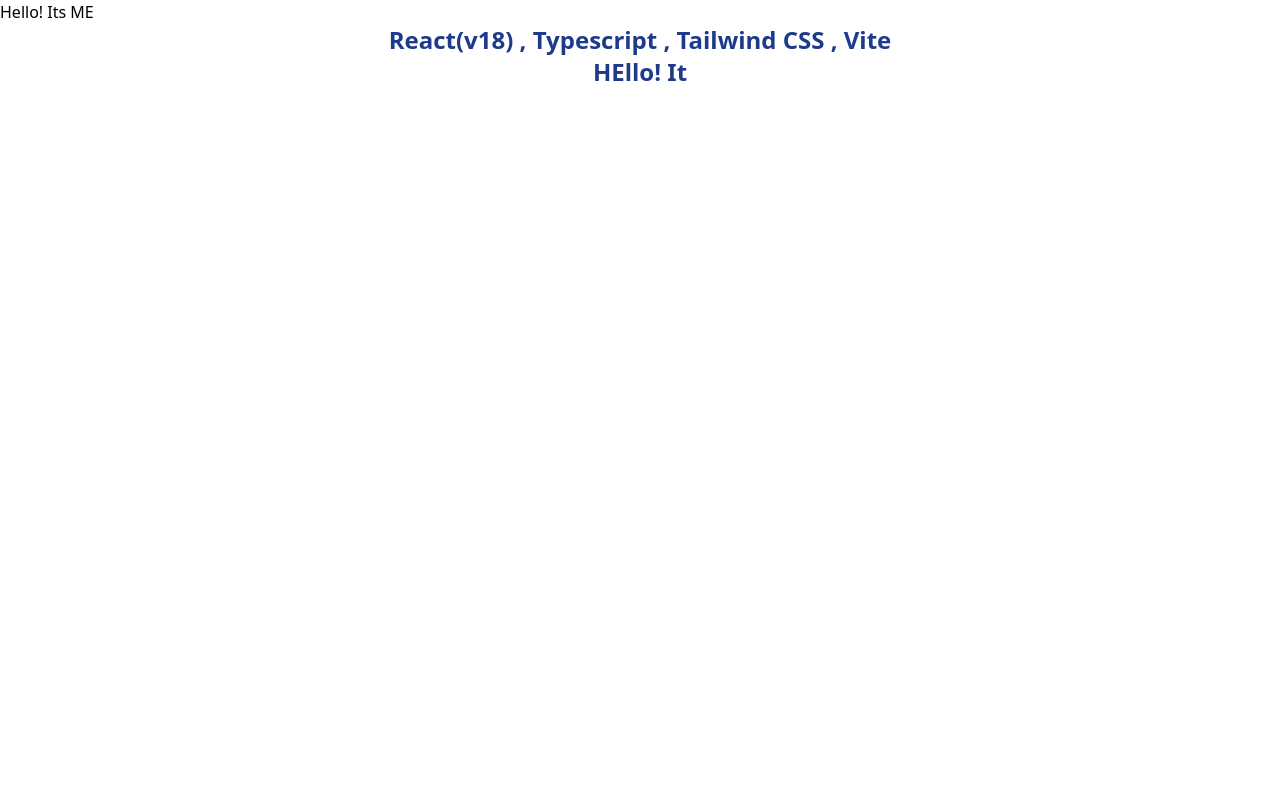
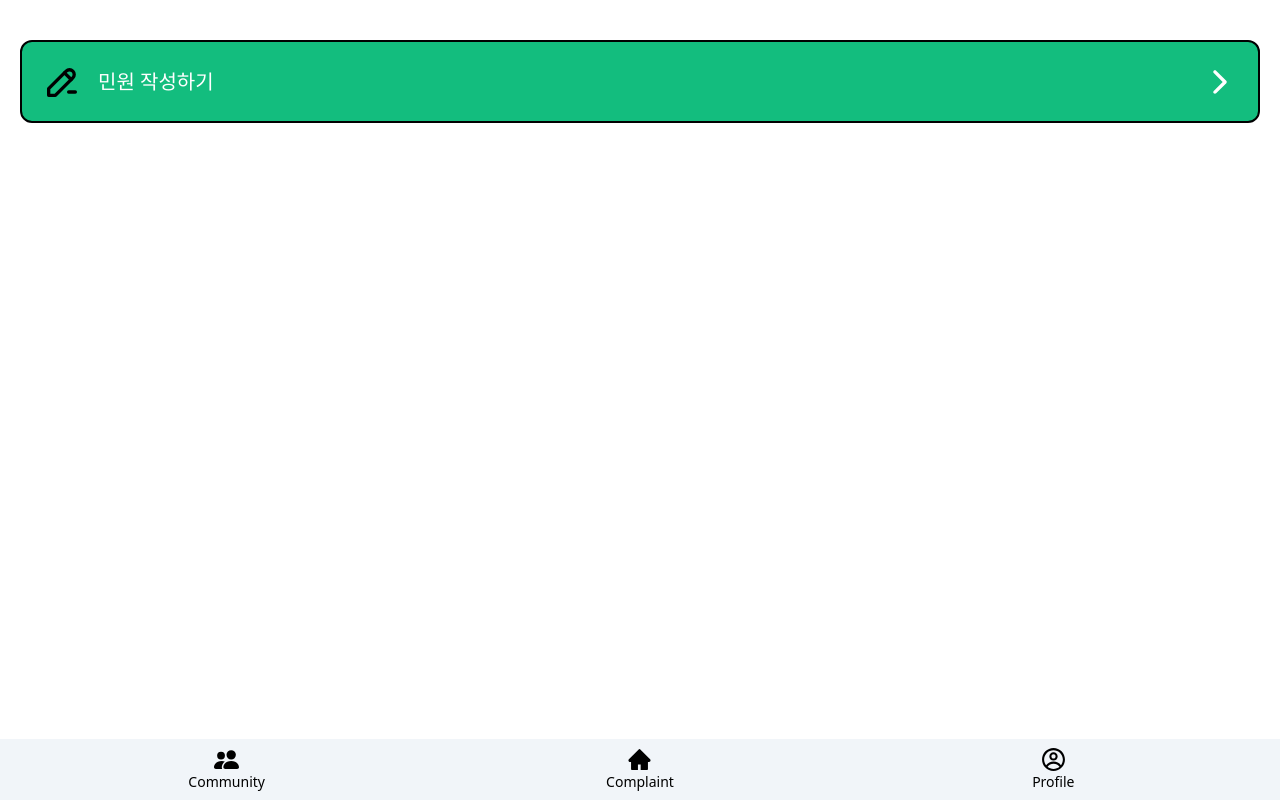
Before and after one commit to ProblockHackathon/FrontEnd, a React (Vite) app: page / in a window 1280 px wide. Built offline with nearby package versions, Linux system fonts and the light colour scheme.

Commit message:
puplishing WriteComplaint

```diff
--- a/index.html
+++ b/index.html
@@ -1,12 +1,15 @@
 <!DOCTYPE html>
 <html lang="en">
+
 <head>
   <meta charset="UTF-8" />
   <meta name="viewport" content="width=device-width, initial-scale=1.0" />
-    <title>React Vite Template</title>
+  <title>What's the Matter?</title>
 </head>
+
 <body>
   <div id="root"></div>
   <script type="module" src="/src/main.tsx"></script>
 </body>
+
 </html>
--- a/package.json
+++ b/package.json
@@ -13,6 +13,7 @@
   "dependencies": {
     "react": "^18.1.0",
     "react-dom": "^18.1.0",
+    "react-icons": "^4.10.1",
     "react-router-dom": "^6.3.0"
   },
   "devDependencies": {
--- a/src/App.tsx
+++ b/src/App.tsx
@@ -1,6 +1,7 @@
 import { useRoutes } from 'react-router-dom';
 import DefaultLayout from './pages/DefaultLayout';
 import Home from './pages/Home';
+import WriteComplaint from './pages/WriteComplaint';
 
 function App() {
   const element = useRoutes([
@@ -11,6 +12,10 @@
           path: '/',
           element: <Home />,
         },
+        {
+          path: '/WriteComplaint',
+          element: <WriteComplaint />,
+        },
       ],
     },
   ]);
--- /dev/null
+++ b/src/components/Blank.tsx
@@ -0,0 +1,14 @@
+type Blanktype = {
+  ph: string;
+};
+
+function Blank({ ph }: Blanktype) {
+  return (
+    <textarea
+      placeholder={ph}
+      className="w-full h-full rounded-xl border-2 border-[#C4C4C4] px-5 pt-3"
+    />
+  );
+}
+
+export default Blank;
--- /dev/null
+++ b/src/components/ComplaintBlock.tsx
@@ -0,0 +1,22 @@
+import { TbPencilMinus } from 'react-icons/tb';
+import { IoIosArrowForward } from 'react-icons/io';
+import { Link } from 'react-router-dom';
+
+function ComplaintBlock() {
+  return (
+    <div className="w-full h-[83px] bg-[#13BD7E] my-10 rounded-xl border-2 border-black text-white">
+      <Link
+        to="/WriteComplaint"
+        className="w-full h-full flex place-content-between px-5"
+      >
+        <div className="flex">
+          <TbPencilMinus size="40px" className="my-auto text-black" />
+          <p className="my-auto px-4 text-start text-xl">민원 작성하기</p>
+        </div>
+        <IoIosArrowForward size="36px" className="my-auto" />
+      </Link>
+    </div>
+  );
+}
+
+export default ComplaintBlock;
--- a/src/components/Header.tsx
+++ b/src/components/Header.tsx
@@ -1,7 +1,25 @@
+import { AiFillHome } from 'react-icons/ai';
+import { BsFillPeopleFill } from 'react-icons/bs';
+import { CgProfile } from 'react-icons/cg';
+import { Link } from 'react-router-dom';
+
 function Header() {
   return (
-    <div className="flex justify-center">
-      <h1 className="font-bold text-2xl text-blue-900">HEllo! It</h1>
+    <div className="bg-slate-100 fixed bottom-0 backdrop-blur w-screen px-5">
+      <div className="flex text-black text-center place-content-between py-2">
+        <div className="w-1/3">
+          <BsFillPeopleFill size="25px" className="m-auto" />
+          <p className="mx-auto text-sm ">Community</p>
+        </div>
+        <Link to="/" className="w-1/3">
+          <AiFillHome size="25px" className="m-auto" />
+          <p className="mx-auto text-sm">Complaint</p>
+        </Link>
+        <div className="w-1/3">
+          <CgProfile size="25px" className="m-auto" />
+          <p className="mx-auto text-sm">Profile</p>
+        </div>
+      </div>
     </div>
   );
 }
--- /dev/null
+++ b/src/components/Submit.tsx
@@ -0,0 +1,17 @@
+import { TbPencilMinus } from 'react-icons/tb';
+import { IoIosArrowForward } from 'react-icons/io';
+import { Link } from 'react-router-dom';
+
+function Submit() {
+  return (
+    <button
+      className="w-full h-[63px] bg-[#13BD7E] rounded-xl border-2 border-black text-white"
+      onClick={() => window.alert('벌써 누르면 어떡해! 아직 안만들었는뎅')}
+      type="button"
+    >
+      제출하기
+    </button>
+  );
+}
+
+export default Submit;
--- a/src/pages/DefaultLayout.tsx
+++ b/src/pages/DefaultLayout.tsx
@@ -3,8 +3,7 @@
 
 function DefaultLayout() {
   return (
-    <div className="">
-      <p>Hello! Its ME</p>
+    <div>
       <Outlet />
       <Header />
     </div>
--- a/src/pages/Home.tsx
+++ b/src/pages/Home.tsx
@@ -1,9 +1,9 @@
+import ComplaintBlock from '@/components/ComplaintBlock';
+
 function Home() {
   return (
-    <div className="flex justify-center">
-      <h1 className="font-bold text-2xl text-blue-900">
-        React(v18) , Typescript , Tailwind CSS , Vite
-      </h1>
+    <div className="w-full px-5">
+      <ComplaintBlock />
     </div>
   );
 }
--- /dev/null
+++ b/src/pages/WriteComplaint.tsx
@@ -0,0 +1,27 @@
+import Blank from '@/components/Blank';
+import ComplaintBlock from '@/components/ComplaintBlock';
+import Submit from '@/components/Submit';
+
+function WriteComplaint() {
+  return (
+    <div className="w-full h-screen">
+      <div className="p-5">
+        <p className="text-2xl font-bold">민원 작성 </p>
+        <div className="w-full h-[56px] mt-5 mb-4 ">
+          <Blank ph="제목을 입력해주세요" />
+        </div>
+        <div className="w-full h-[240px] mt-5 mb-4 ">
+          <Blank ph="내용을 입력해주세요" />
+        </div>
+      </div>
+
+      <div className="w-full fixed bottom-[60px]">
+        <div className="p-5">
+          <Submit />
+        </div>
+      </div>
+    </div>
+  );
+}
+
+export default WriteComplaint;
```
Also changed, not shown: 1 other file (tests, documents, lock files or other folders). Lines whose indentation alone changed are shown as unchanged.
